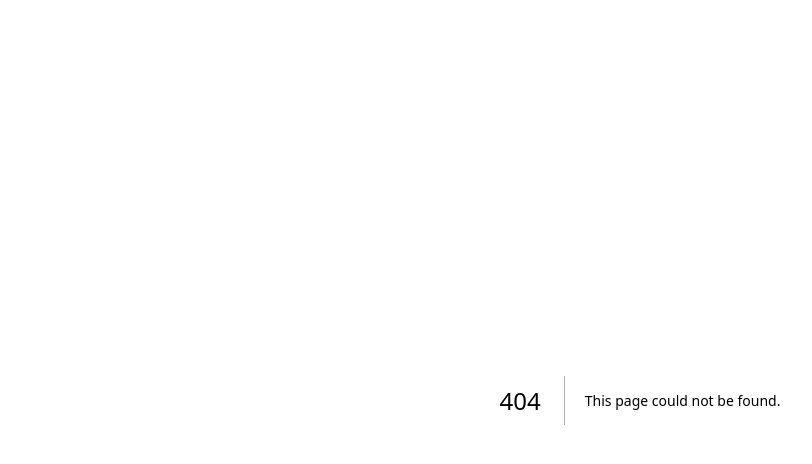
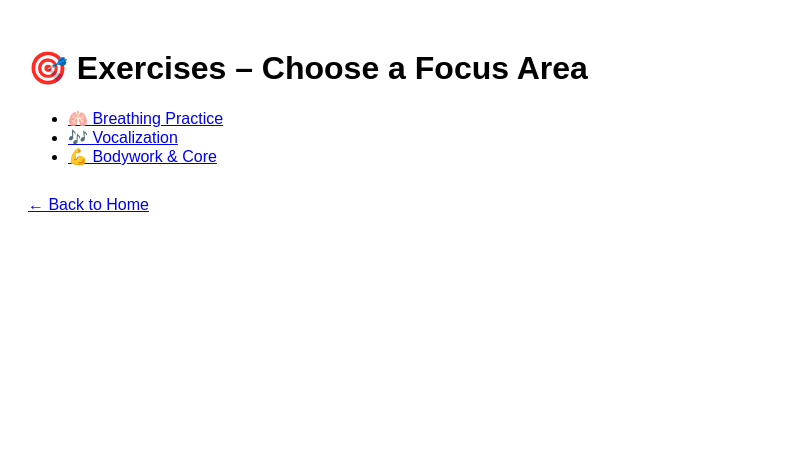
Before and after one commit to EranZ2025/VocalMaster, a Next.js app: page /exercises in a window 1280 px wide. Before the commit this address had no page. Shown: the top 464 px of the page, without its empty margins (0-812 px from the left). Built offline with nearby package versions, Linux system fonts and the light colour scheme.

Commit message:
Create index.js

```diff
--- /dev/null
+++ b/pages/exercises/index.js
@@ -0,0 +1,17 @@
+import Link from 'next/link';
+
+export default function ExercisesIndex() {
+  return (
+    <div style={{ padding: '20px', fontFamily: 'Arial' }}>
+      <h1>🎯 Exercises – Choose a Focus Area</h1>
+      <ul>
+        <li><Link href="/exercises/breathing">🫁 Breathing Practice</Link></li>
+        <li><Link href="/exercises/vocalization">🎶 Vocalization</Link></li>
+        <li><Link href="/exercises/bodywork">💪 Bodywork & Core</Link></li>
+      </ul>
+      <p style={{ marginTop: '30px' }}>
+        <Link href="/">← Back to Home</Link>
+      </p>
+    </div>
+  );
+}
```
